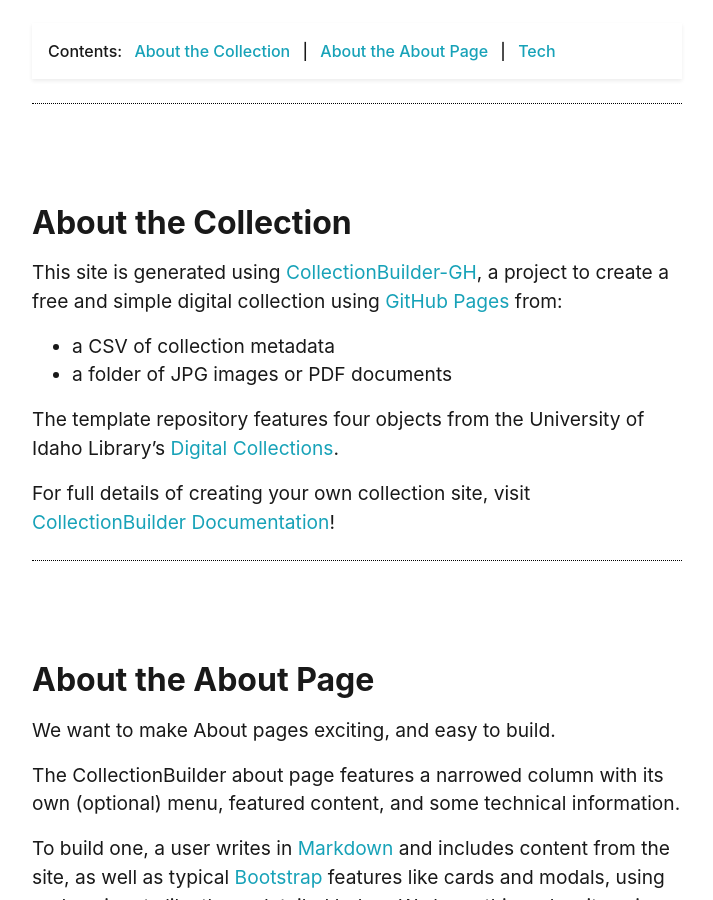
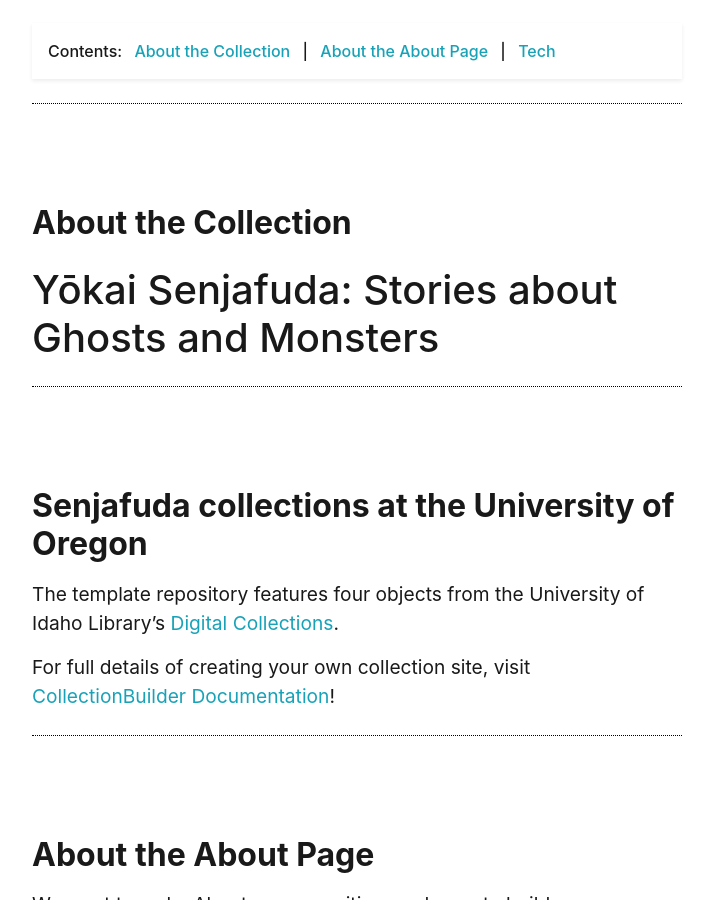
Before and after one commit to smellymeatstix/TinyHivedemoO, a Jekyll site: the page built from pages/about.md, in a window 1280 px wide and 900 px high, scrolled down 458 px. Shown: the whole window, without its empty margins (283-996 px from the left). Built offline with Jekyll 4.4.1, drawn with Linux system fonts in a browser that asks for light colours.

Commit message:
Added new Info

```diff
--- a/pages/about.md
+++ b/pages/about.md
@@ -14,10 +14,8 @@
 
 ## About the Collection
 
-This site is generated using [CollectionBuilder-GH](https://collectionbuilding.github.io/gh/), a project to create a free and simple digital collection using [GitHub Pages](https://pages.github.com/) from:
-
-- a CSV of collection metadata
-- a folder of JPG images or PDF documents
+# Yōkai Senjafuda: Stories about Ghosts and Monsters
+## Senjafuda collections at the University of Oregon
 
 The template repository features four objects from the University of Idaho Library's [Digital Collections](https://www.lib.uidaho.edu/digital).
 
```
